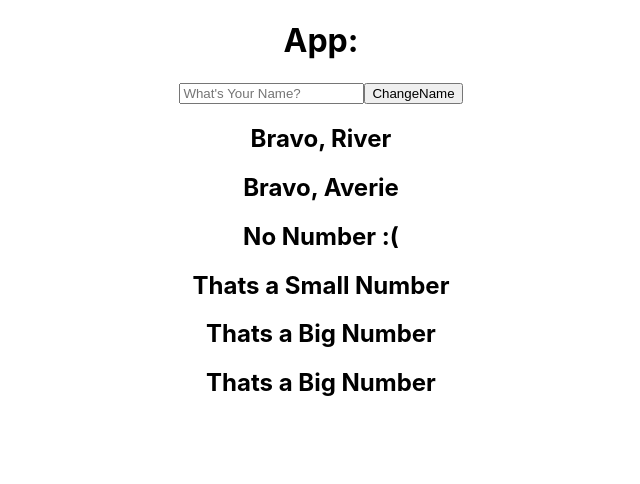
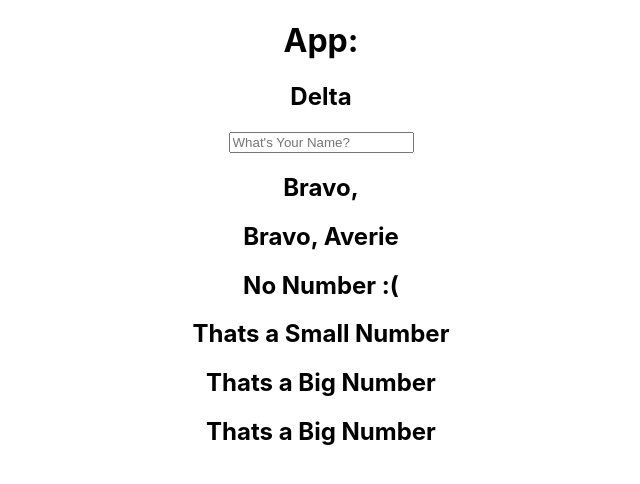
Before and after one commit to Riverbh/React-Basics, a React (Create React App) app: page / in a window 1280 px wide. Shown: the top 484 px of the page, without its empty margins (319-959 px from the left). Built offline with nearby package versions, Linux system fonts and the light colour scheme.

Commit message:
added a delta component

```diff
--- a/src/App.js
+++ b/src/App.js
@@ -4,6 +4,7 @@ import { useState } from 'react';
 
 import Bravo from './Components/bravo';
 import Charlie from './Components/Charlie';
+import Delta from './Components/delta';
 
 
 
@@ -14,7 +15,7 @@ function App() {
   let person = 'River'
 
   const handleChange = (event) => {
-    setUserInput(event.target.value)
+    setName(event.target.value)
   }
   const handleClick = () => {
     setName(userInput)
@@ -23,9 +24,8 @@ function App() {
   return (
     <div className="App">
       <h1>App: {name}</h1>
-      <input placeholder="What's Your Name?" value={userInput} onChange={handleChange}/>
-      <button onClick={handleClick}>ChangeName</button>
-      <Bravo personName={person}/>
+      <Delta changeName={handleChange}/>
+      <Bravo personName={name}/>
       <Bravo personName="Averie"/>
       <Charlie />
       <Charlie num={25}/>
--- /dev/null
+++ b/src/Components/delta.jsx
@@ -0,0 +1,12 @@
+import React from "react";
+
+const Delta = (props) => {
+    return (
+        <div>
+            <h2>Delta</h2>
+            <input placeholder="What's Your Name?" onChange={props.changeName}/>
+        </div>
+    )
+}
+
+export default Delta
```
